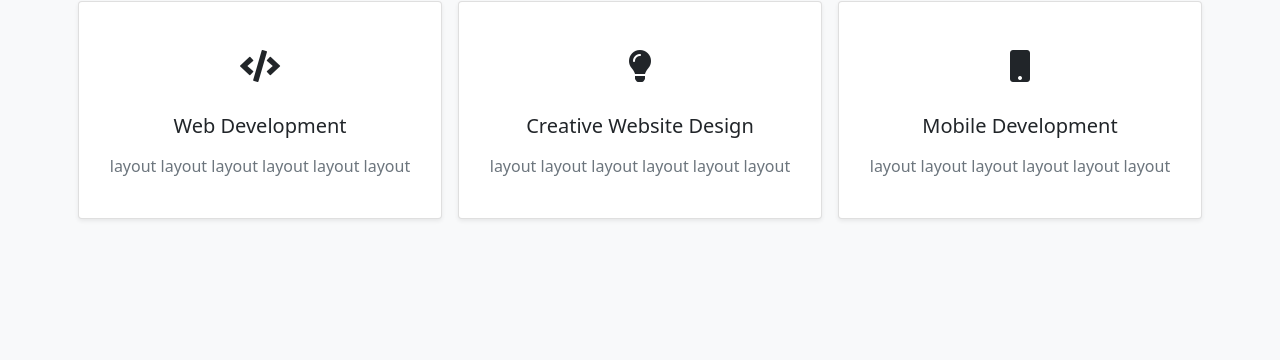
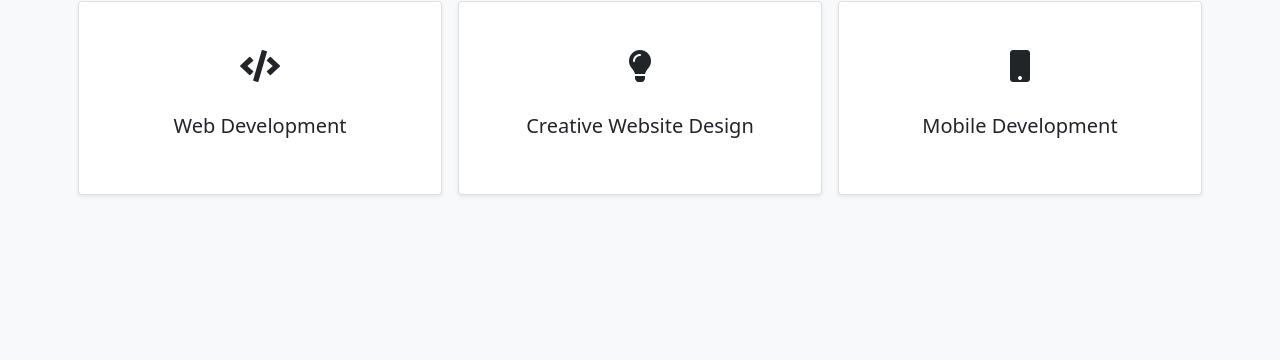
Before and after one commit to mauriciocd7/portfolio, a plain HTML site: page src/index.html in a window 1280 px wide. Shown: the part 1543-1903 px from the top of the page. Drawn offline with nearby package versions, Linux system fonts and the light colour scheme.

Commit message:
Text removed on what i do topic

```diff
--- a/src/index.html
+++ b/src/index.html
@@ -167,7 +167,7 @@
                             <i class="fa fa-code"></i>
                         </div>
                         <h3 class="fs-5 py-2">Web Development</h3>
-                        <p class="text-muted">layout layout layout layout layout layout </p>
+                        <p class="text-muted"></p>
                     </div>
                 </div>
                 <div class="col-md-6 col-lg-4 text-center p-2">
@@ -176,7 +176,7 @@
                             <i class="fa fa-lightbulb"></i>
                         </div>
                         <h3 class="fs-5 py-2">Creative Website Design</h3>
-                        <p class="text-muted">layout layout layout layout layout layout </p>
+                        <p class="text-muted"></p>
                     </div>
                 </div>
                 <div class="col-md-6 col-lg-4 mb-4 text-center p-2">
@@ -185,7 +185,7 @@
                             <i class="fa fa-mobile"></i>
                         </div>
                         <h3 class="fs-5 py-2">Mobile Development</h3>
-                        <p class="text-muted">layout layout layout layout layout layout </p>
+                        <p class="text-muted"></p>
                     </div>
                 </div>
             </div>
```
